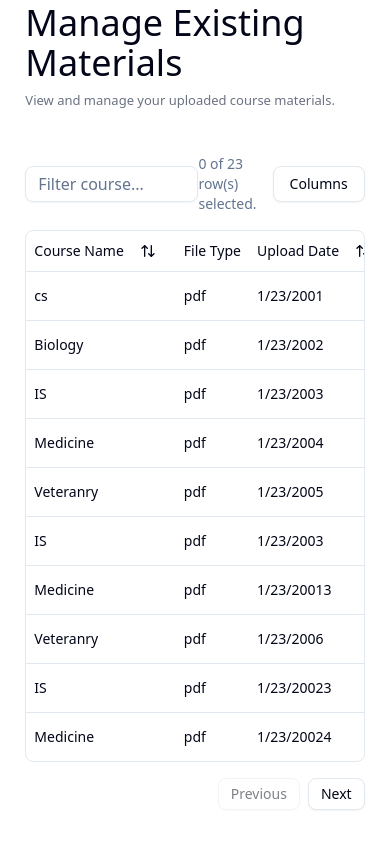
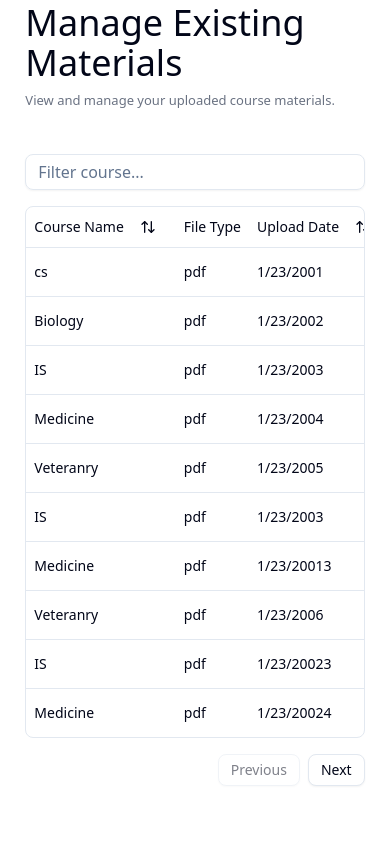
Before and after one commit to yohannesjo435/gibi_material, a Next.js app: page /dashboard/faculty in a window 390 px wide. Shown: the part 1240-2088 px from the top of the page. Built offline with nearby package versions, Linux system fonts and the light colour scheme; what @bprogress/next would draw is missing.

Commit message:
fix: responsive update

```diff
--- a/src/app/dashboard/components/data-table.tsx
+++ b/src/app/dashboard/components/data-table.tsx
@@ -69,7 +69,7 @@
   });
 
   return (
-    <div>
+    <div className="w-full max-w-screen">
       <div className="flex items-center justify-between py-4 ">
         <Input
           placeholder="Filter course..."
@@ -81,7 +81,7 @@
           }
           className="max-w-sm"
         />
-        <div className="flex items-center gap-4">
+        <div className="hidden md:flex items-center gap-4">
           <div className="text-muted-foreground flex-1 text-sm">
             {table.getFilteredSelectedRowModel().rows.length} of{" "}
             {table.getFilteredRowModel().rows.length} row(s) selected.
--- a/src/app/dashboard/owner/page.tsx
+++ b/src/app/dashboard/owner/page.tsx
@@ -213,8 +213,11 @@
 
   return (
     <div className="w-[87%] m-auto my-10 grid gap-3">
+      <h1 className="text-4xl">Owner Panel</h1>
+      <h4 className="mb-5 text-gray-500 text-[13px]">
+        All users (admin, owners)
+      </h4>
       <UserDataTable columns={userColumns} data={usersData} />
-      <h1 className="text-4xl">Owner Panel</h1>
       {/* the table goes here */}
 
       <Suspense fallback={<SkeletonUploadCourseForm />}>
@@ -224,7 +227,9 @@
       <h4 className="mb-7 text-gray-500 text-[13px]">
         View and manage all uploaded materials.
       </h4>
-      <DataTable columns={columns} data={MaterialData} />
+      <div className="w-[100%]">
+        <DataTable columns={columns} data={MaterialData} />
+      </div>
     </div>
   );
 }
--- a/src/app/dashboard/owner/users-data-table.tsx
+++ b/src/app/dashboard/owner/users-data-table.tsx
@@ -69,7 +69,7 @@
   });
 
   return (
-    <div>
+    <div className="w-full max-w-screen">
       <div className="flex items-center justify-between py-4 ">
         <Input
           placeholder="Filter name..."
@@ -79,7 +79,7 @@
           }
           className="max-w-sm"
         />
-        <div className="flex items-center gap-4">
+        <div className="hidden md:flex items-center gap-4">
           <div className="text-muted-foreground flex-1 text-sm">
             {table.getFilteredSelectedRowModel().rows.length} of{" "}
             {table.getFilteredRowModel().rows.length} row(s) selected.
```
